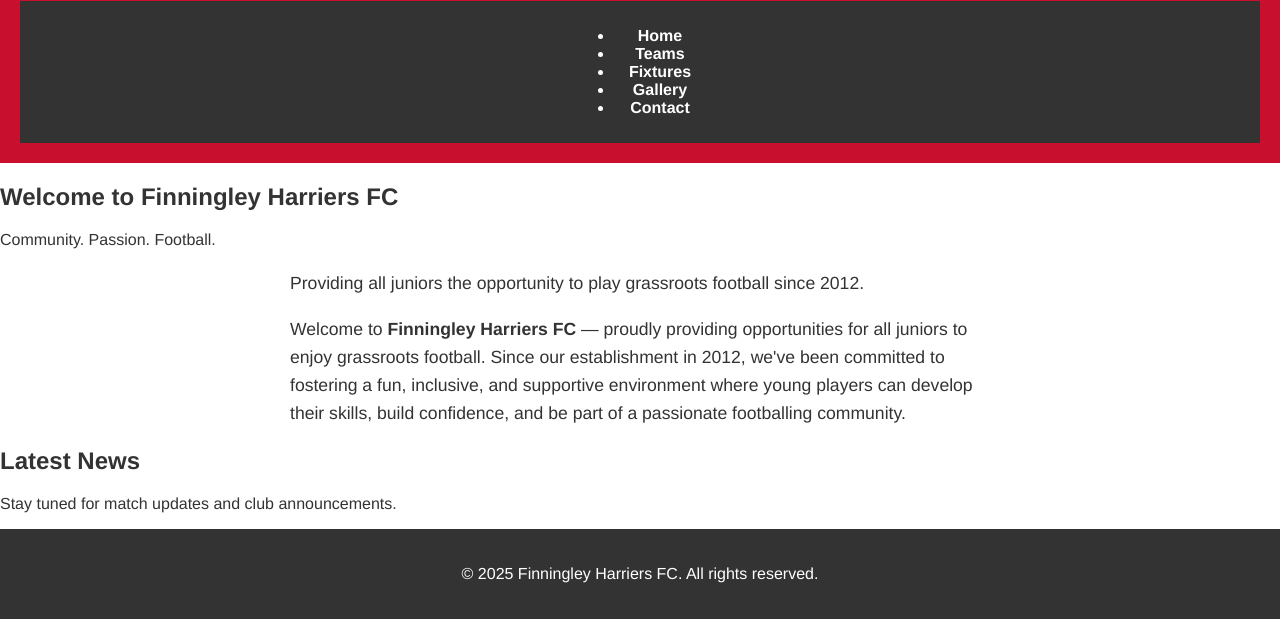
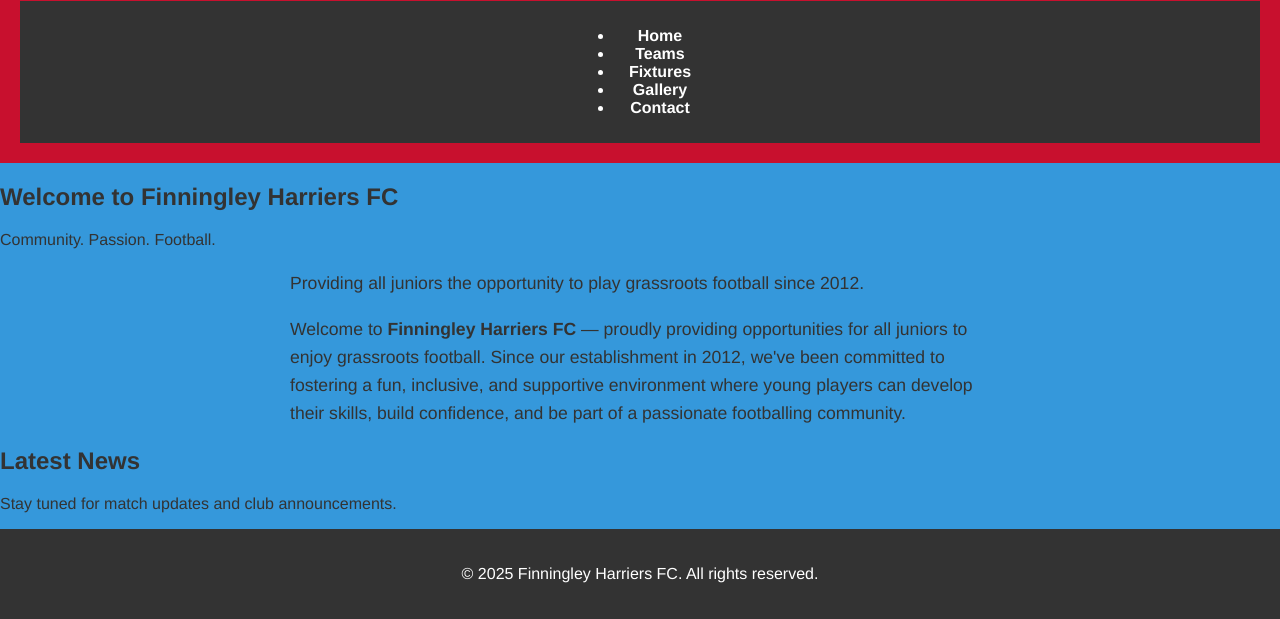
Before and after one commit to rosshyland92/FinningleyHarriers, a plain HTML site: page index.html in a window 1280 px wide. Shown: the part 247-866 px from the top of the page. Drawn offline with Linux system fonts and the light colour scheme.

Commit message:
Update style.css

```diff
--- a/css/style.css
+++ b/css/style.css
@@ -1,7 +1,7 @@
 
 body {
     font-family: Helvetica, sans-serif;
-    background-color: #fff;
+    background-color: #3598DB;
     color: #333;
     margin: 0;
     padding: 0;
```
